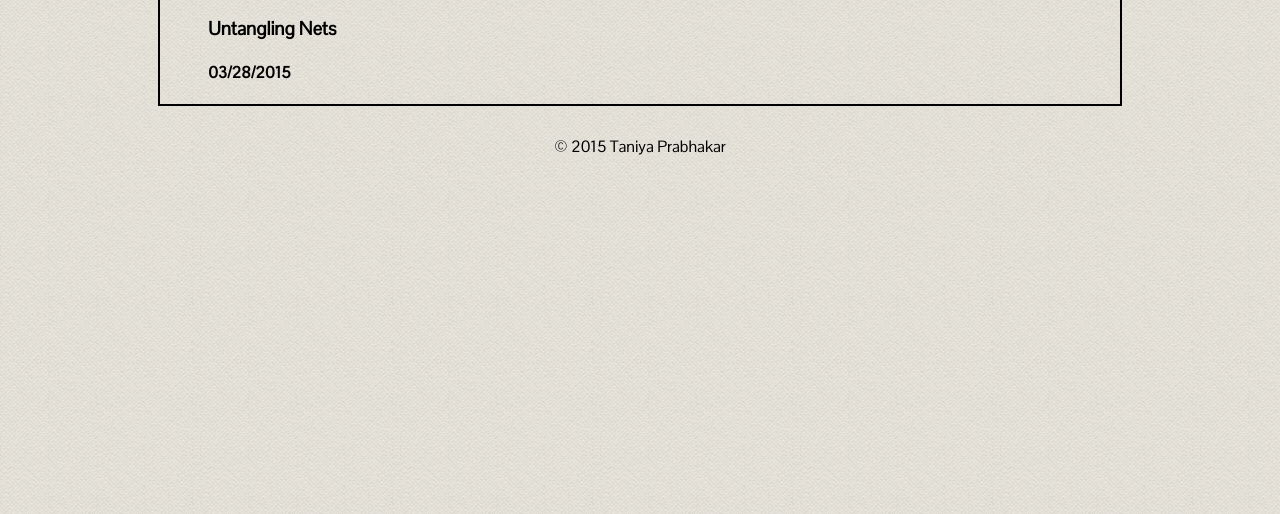
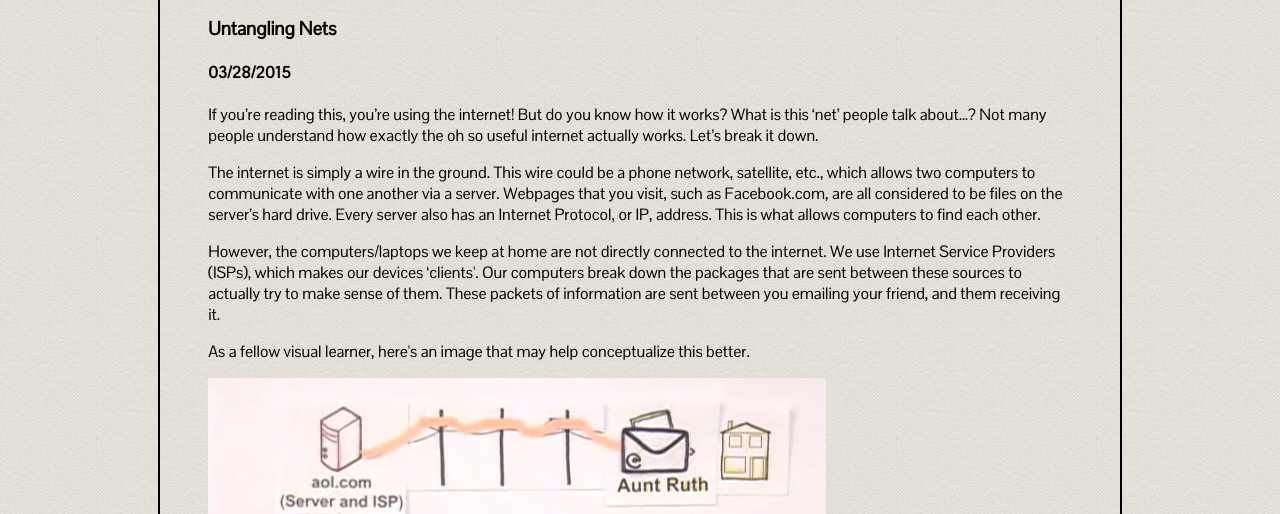
Before and after one commit to tani8/tani8.github.io, a plain HTML site: page blog/t8-tech.html in a window 1280 px wide. Shown: the part 286-800 px from the top of the page. Drawn offline with Linux system fonts and the light colour scheme.

Commit message:
[w8techblog]add tech blog on how internet works

```diff
--- a/blog/t8-tech.html
+++ b/blog/t8-tech.html
@@ -43,8 +43,21 @@
       <h4>03/28/2015</h4>
 
       <p>
-        <!--content-->
+        If you’re reading this, you’re using the internet! But do you know how it works? What is this ‘net’ people talk about…? Not many people understand how exactly the oh so useful internet actually works. Let’s break it down.
       </p>
+
+      <p>
+        The internet is simply a wire in the ground. This wire could be a phone network, satellite, etc., which allows two computers to communicate with one another via a server. Webpages that you visit, such as Facebook.com, are all considered to be files on the server’s hard drive. Every server also has an Internet Protocol, or IP, address. This is what allows computers to find each other.
+      </p>
+
+      <p>
+        However, the computers/laptops we keep at home are not directly connected to the internet. We use Internet Service Providers (ISPs), which makes our devices ‘clients'. Our computers break down the packages that are sent between these sources to actually try to make sense of them. These packets of information are sent between you emailing your friend, and them receiving it.
+      </p>
+
+      <p>
+        As a fellow visual learner, here's an image that may help conceptualize this better.
+      </p>
+      <img src = "../imgs/internet_works.png">
 
     </div>
   </section>
```
Also changed, not shown: imgs/internet_works.png (added).
